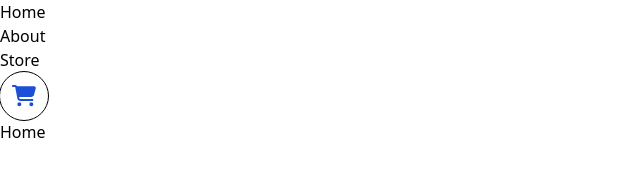
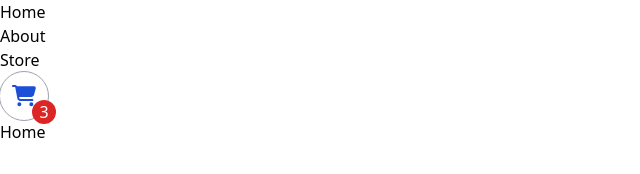
Before and after one commit to JohnMwendwa/react-shopping-cart, a React (Vite) app: page / in a window 1280 px wide. Shown: the top 174 px of the page, without its empty margins (0-640 px from the left). Built offline with nearby package versions, Linux system fonts and the light colour scheme.

Commit message:
add and style the quantities counter

```diff
--- a/src/components/NavBar.tsx
+++ b/src/components/NavBar.tsx
@@ -27,10 +27,13 @@ export default function NavBar() {
           ))}
         </ul>
       </nav>
-      <button className="w-12 h-12 fill-blue-700 rounded-full outline outline-1 outline-black p-3 relative">
+      <button className="w-12 h-12 fill-blue-700 rounded-full outline outline-1 outline-gray-400 p-3 relative">
         <svg xmlns="http://www.w3.org/2000/svg" viewBox="0 0 576 512">
           <path d="M0 24C0 10.7 10.7 0 24 0H69.5c22 0 41.5 12.8 50.6 32h411c26.3 0 45.5 25 38.6 50.4l-41 152.3c-8.5 31.4-37 53.3-69.5 53.3H170.7l5.4 28.5c2.2 11.3 12.1 19.5 23.6 19.5H488c13.3 0 24 10.7 24 24s-10.7 24-24 24H199.7c-34.6 0-64.3-24.6-70.7-58.5L77.4 54.5c-.7-3.8-4-6.5-7.9-6.5H24C10.7 48 0 37.3 0 24zM128 464a48 48 0 1 1 96 0 48 48 0 1 1 -96 0zm336-48a48 48 0 1 1 0 96 48 48 0 1 1 0-96z" />
         </svg>
+        <div className="rounded-full flex justify-center items-center bg-red-600 absolute -bottom-1 -right-2 w-6 h-6 text-white">
+          3
+        </div>
       </button>
     </header>
   );
```
